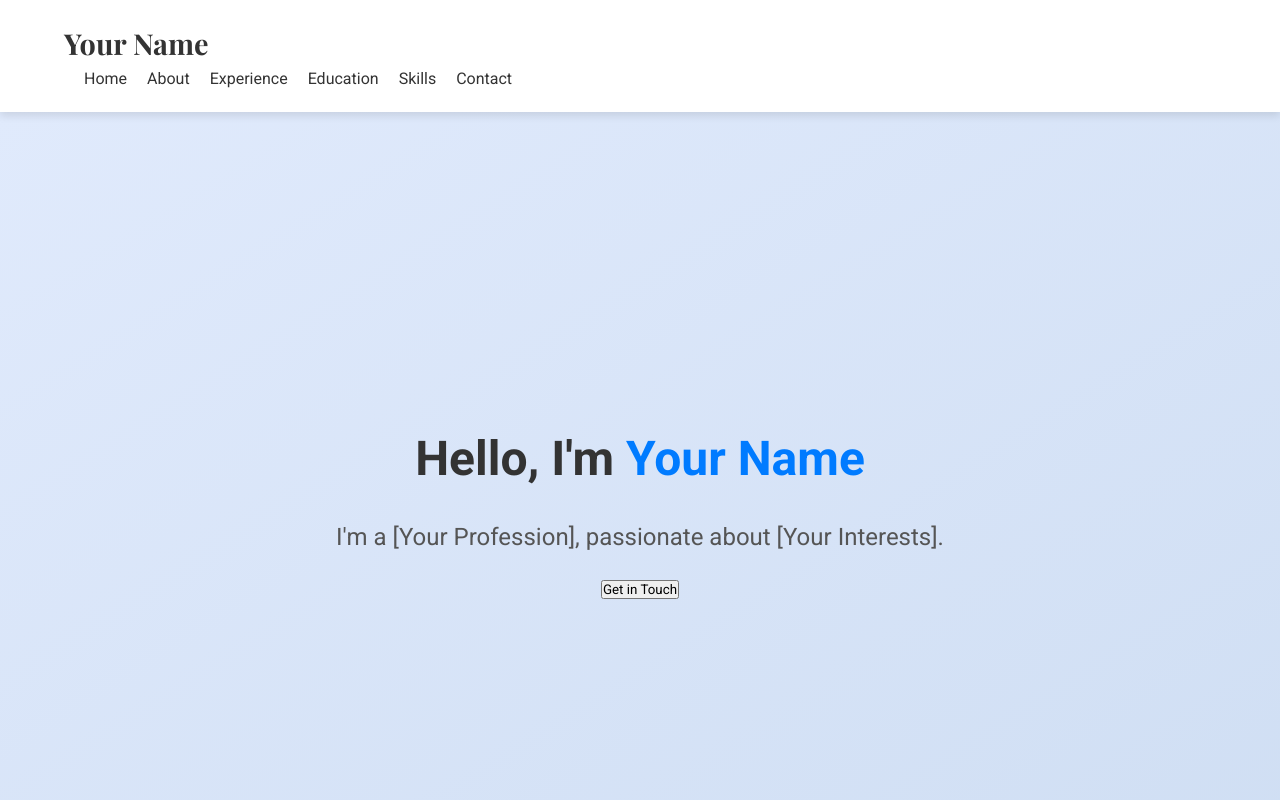
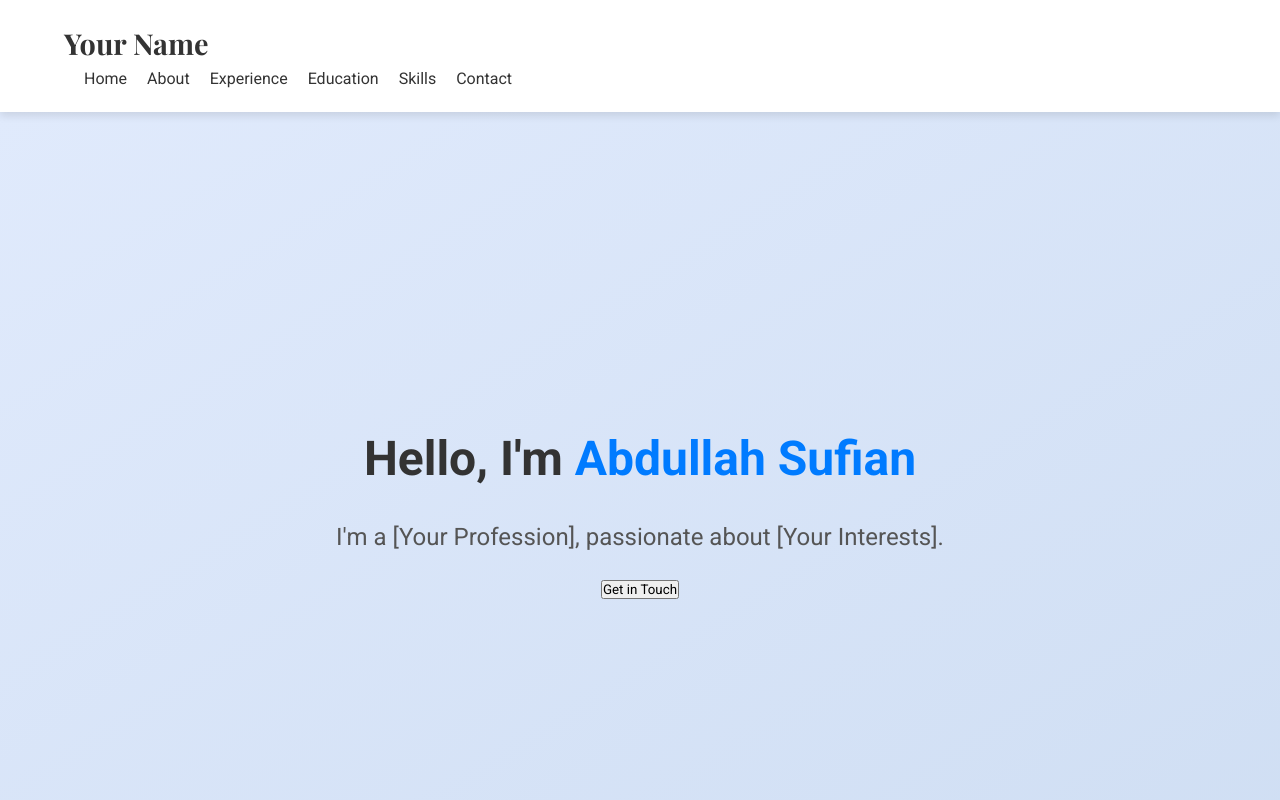
Before and after one commit to Asufian1/Asufian1.github.io, a plain HTML site: page index.html in a window 1280 px wide. Shown: the top 800 px of the page. Drawn offline with nearby package versions, Linux system fonts and the light colour scheme.

Commit message:
Update index.html

```diff
--- a/index.html
+++ b/index.html
@@ -27,7 +27,7 @@
     <!-- Home Section -->
     <section id="home" class="home-section">
         <div class="container">
-            <h2 class="intro-heading">Hello, I'm <span>Your Name</span></h2>
+            <h2 class="intro-heading">Hello, I'm <span>Abdullah Sufian</span></h2>
             <p class="intro-text">I'm a [Your Profession], passionate about [Your Interests].</p>
             <button class="pushable">
                 <span class="front">
```
